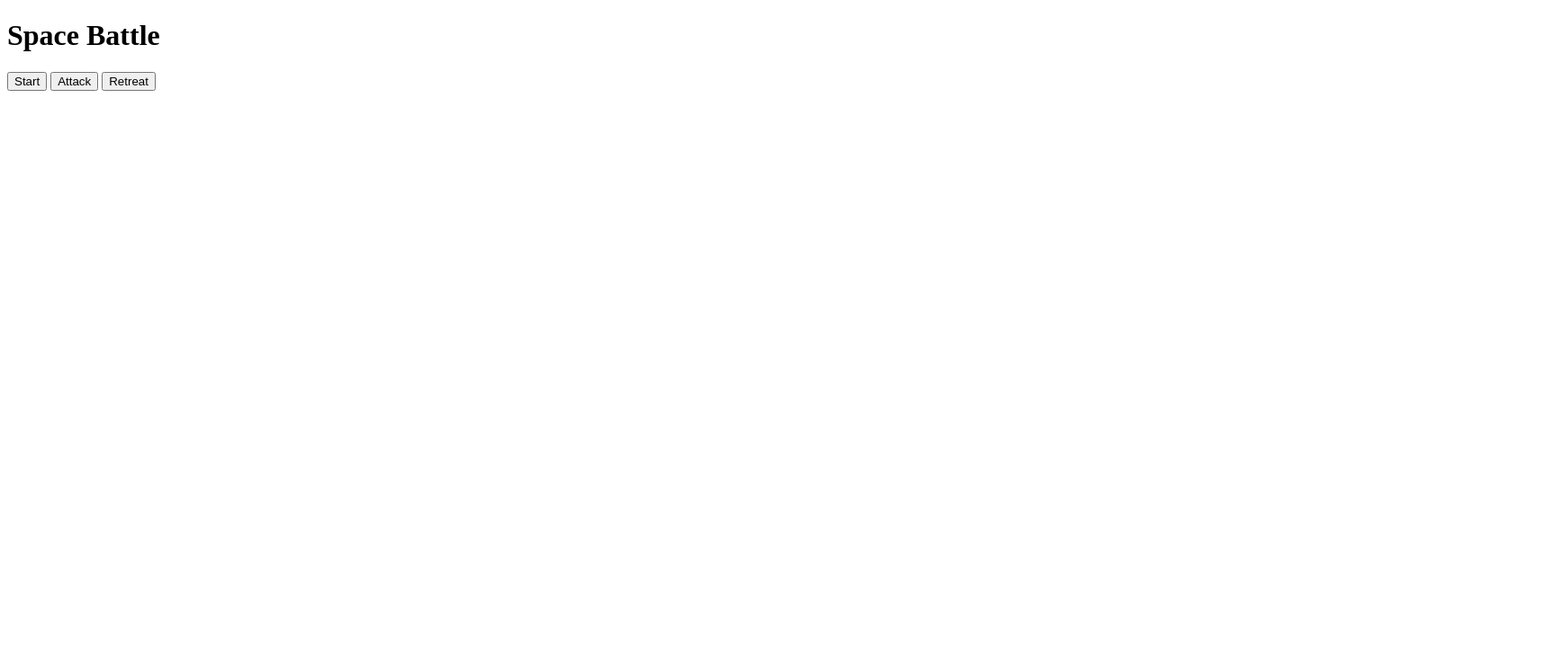
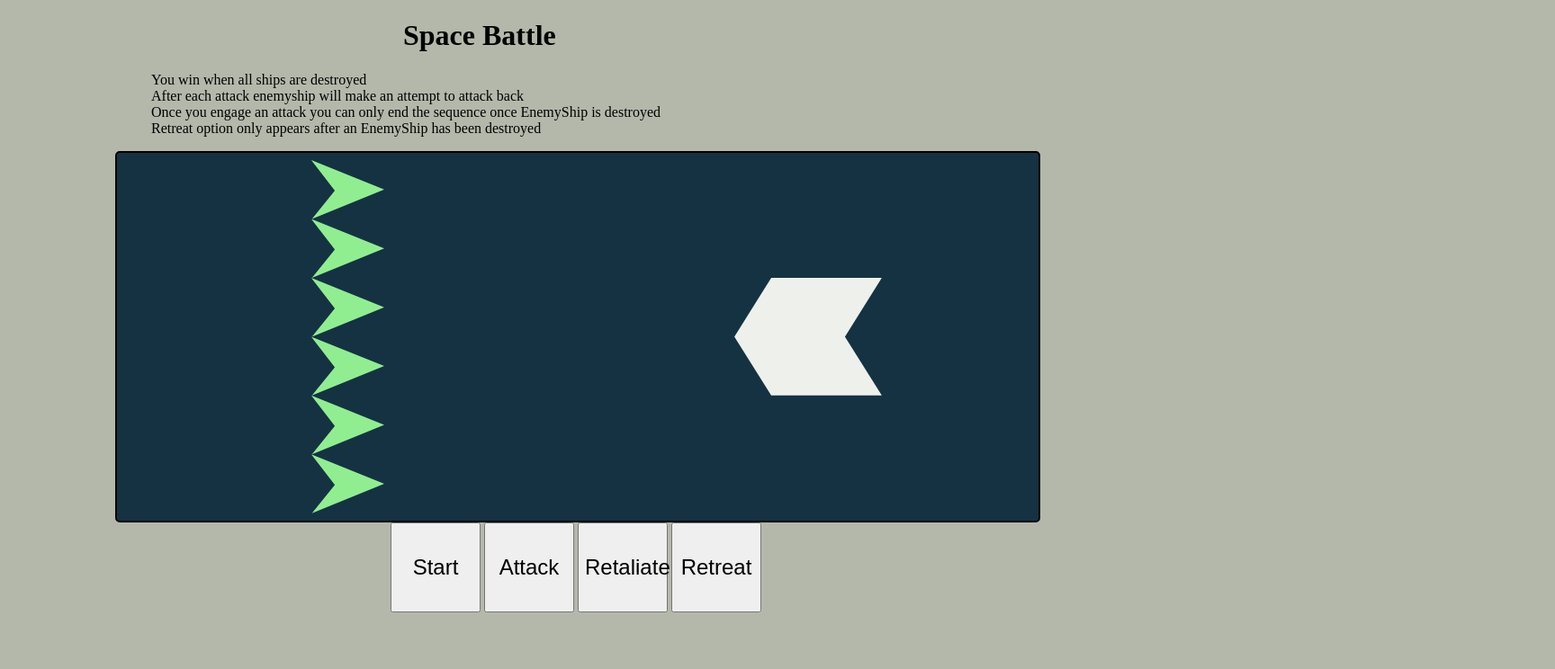
Before and after one commit to found-james/space-battle, a plain HTML site: page software_classwork/unit_1/w06d02/index_space_battle.html in a window 1280 px wide. Shown: the whole page at 90% size, 1728 px wide, since content can reach past the window. Drawn offline with Linux system fonts and the light colour scheme.

Commit message:
battle space project completed

```diff
--- a/software_classwork/unit_1/w06d02/index_space_battle.html
+++ b/software_classwork/unit_1/w06d02/index_space_battle.html
@@ -14,15 +14,24 @@
         <h1>Space Battle</h1>
     </header>
 
+    <nav id="rules-of-game">
+        <ul>
+            <li>You win when all ships are destroyed</li>
+            <li>After each attack enemyship will make an attempt to attack back</li>
+            <li>Once you engage an attack you can only end the sequence once EnemyShip is destroyed</li>
+            <li>Retreat option only appears after an EnemyShip has been destroyed</li>
+        </ul>
+    </nav>
     <div class = "all-divs">
 
     <section class="enemy-ships">
-        <div id="enemy-one"></div>
-        <div id="enemy-two"></div>
-        <div id="enemy-three"></div>
-        <div id="enemy-four"></div>
-        <div id="enemy-five"></div>
-        <div id="enemy-six"></div>
+
+        <div class="enemies"></div>
+        <div class="enemies"></div>
+        <div class="enemies"></div>
+        <div class="enemies"></div>
+        <div class="enemies"></div>
+        <div class="enemies"></div>
 
     </section>
 
@@ -30,16 +39,24 @@
         <div class="uss-assembly"></div>
     </aside>
 
+    </div>
+
     <article class ="text-buttons">
+
         <div class="text">
-            <p></p>
+
        </div>
 
     <div class="buttons">
-        <button>Start</button>
+        <button id ="start">Start</button>
         <button id ="attack">Attack</button>
-        <button>Retreat</button>
+        <button id ="retaliate">Retaliate</button>
+        <button id ="retreat">Retreat</button>
+
     </div>
+
+    </article>
+
 
     <script src ="script_space_battle.js"></script>
 </body>
--- a/software_classwork/unit_1/w06d02/style_space_battle.css
+++ b/software_classwork/unit_1/w06d02/style_space_battle.css
@@ -0,0 +1,84 @@
+body{
+    height: 100vh;
+    width: 100%;
+    margin: 0px;
+    background-color: #B4B8AB;
+}
+
+
+h1 {
+    position: relative;
+    left: 35%;
+    }
+
+nav {
+    width: 80%;
+    position: relative;
+    left: 10%;
+    min-width: 700px;
+}
+
+nav > ul {
+    list-style: none;
+}
+
+.all-divs{
+    position: relative;
+    left: 10%;
+    display: flex;
+    border: solid 2px black;
+    background-color: #153243;
+    height: 50%;
+    width: 80%;
+    border-radius: 5px;
+    min-width: 700px;
+    min-height: 409px;
+}
+
+
+
+section{
+    display: flex;
+    flex-direction: column;
+    justify-content: center;
+    align-items: center;
+    width: 50%;
+    height: 100%;
+
+}
+
+.enemies {
+    background-color: lightgreen;
+    height: 16%;
+    width: 16%;
+    clip-path: polygon(1% 0, 100% 50%, 2% 100%, 33% 52%);
+}
+
+aside {
+    display: flex;
+    justify-content: center;
+    align-items: center;
+    width: 50%;
+    height: 100%;
+}
+
+.uss-assembly {
+    width: 32%;
+    height: 32%;
+    background-color: #EEF0EB;
+    clip-path: polygon(100% 0%, 75% 50%, 100% 100%, 25% 100%, 0% 50%, 25% 0%);
+}
+
+article{
+    display: flex;
+    justify-content: center;
+    width: 100%;
+    height: 20%;
+
+}
+
+button {
+    width: 100px;
+    height: 100px;
+    font-size: 24px;
+}
```
